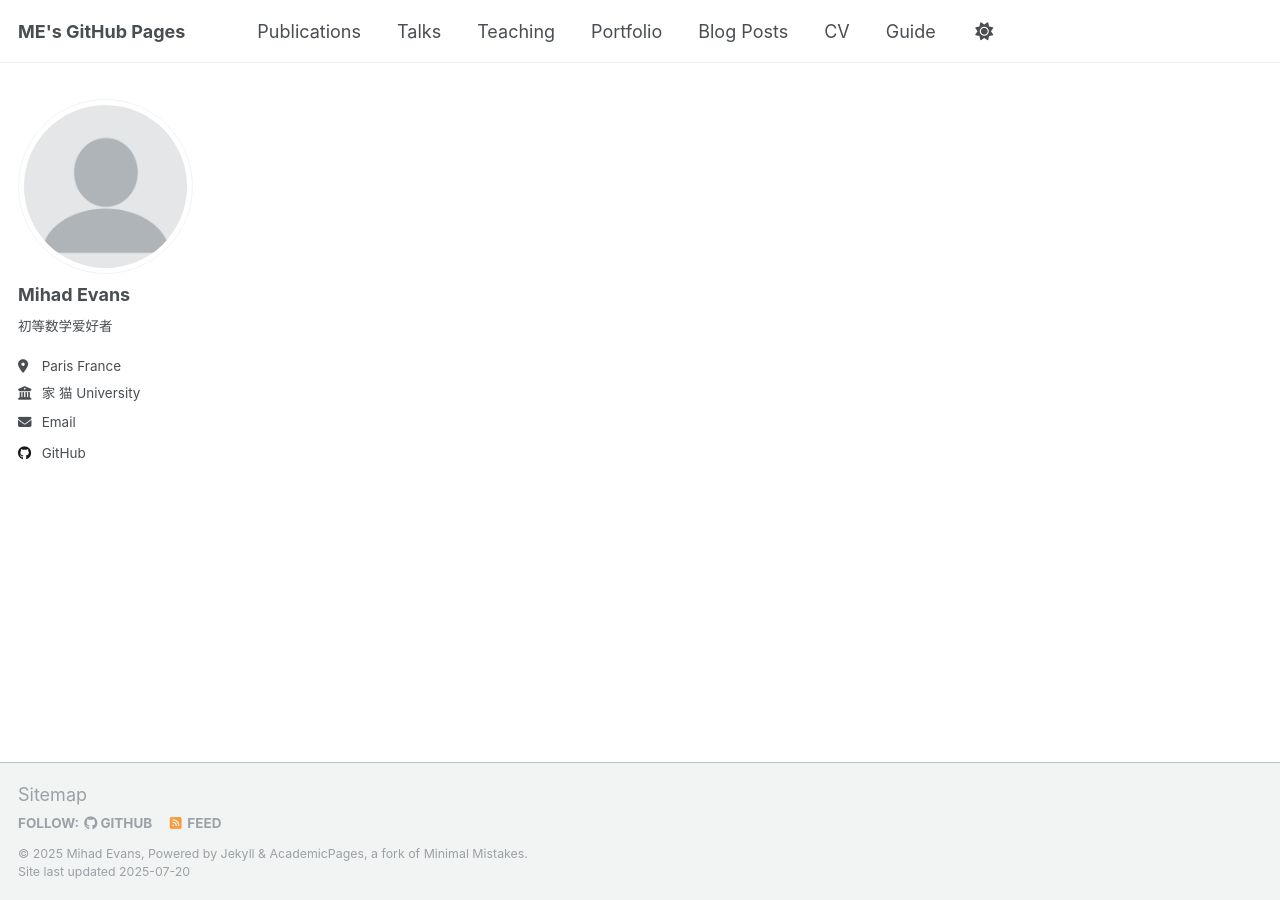
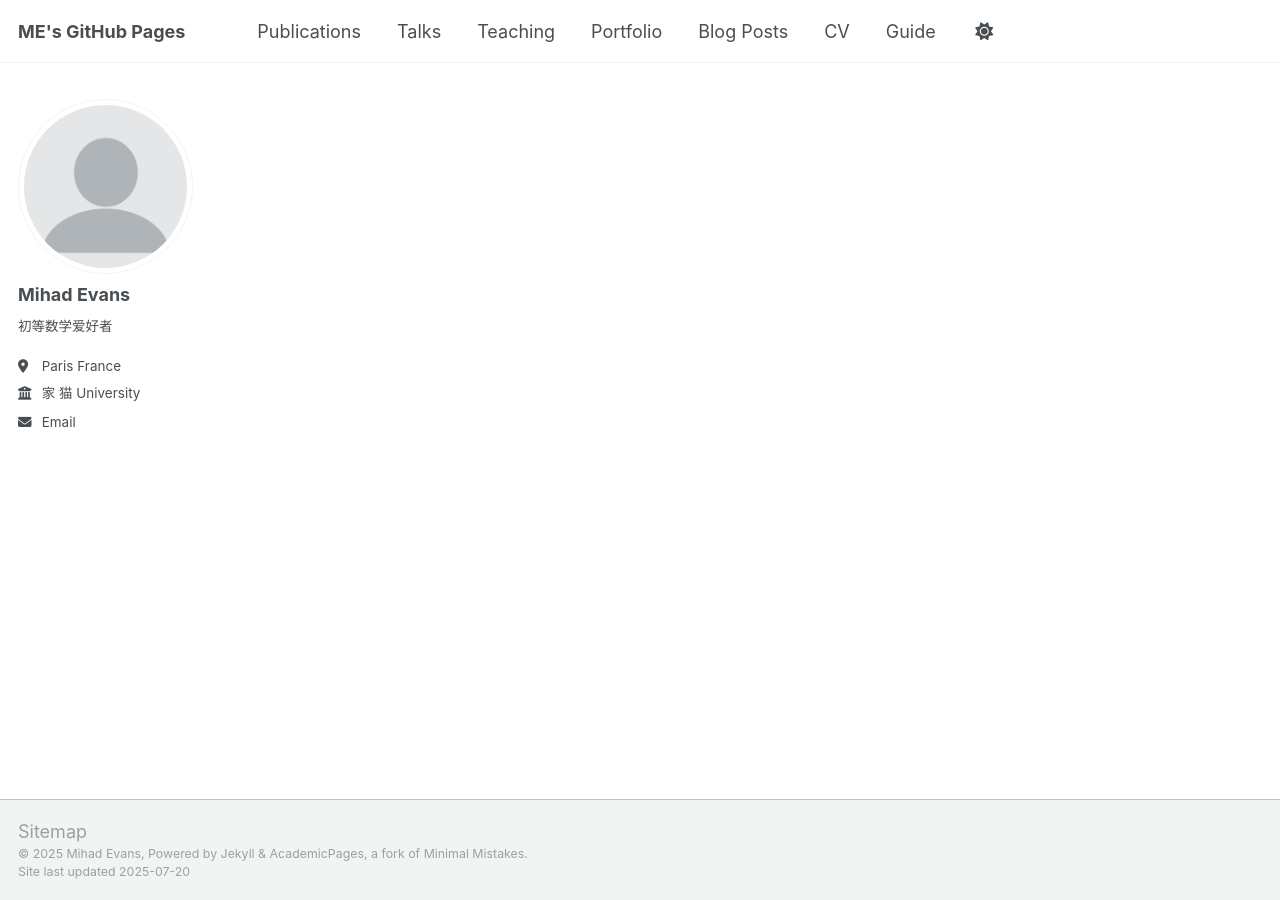
Before and after one commit to Mihad-Evans/Mihad-Evans.github.io, a Jekyll site: the page built from index.md, in a window 1280 px wide. Built offline with Jekyll 4.4.1, drawn with Linux system fonts in a browser that asks for light colours; our own code applies the rules of GitHub Pages for plain Markdown files; a script that is not in the unit is left out.

Commit message:
change7.20

```diff
--- a/_config.yml
+++ b/_config.yml
@@ -46,7 +46,7 @@
   bitbucket        : # Username - Update with your username on the site
   codepen          : # Username
   dribbble         : # Username
-  github           : "Mihad-Evans"
+  github           : # Username
   kaggle           : # Username
   stackoverflow    : # User number or user number and name (i.e., use "1" or "1/jeff-atwood")
 
--- a/_includes/footer.html
+++ b/_includes/footer.html
@@ -3,17 +3,11 @@
 {% if site.author.github or site.author.bitbucket or site.atom_feed.hide != true %}
 <div class="page__footer-follow">
   <ul class="social-icons">
-    {% if site.data.ui-text[site.locale].follow_label %}
-      <li><strong>{{ site.data.ui-text[site.locale].follow_label }}</strong></li>
-    {% endif %}
     {% if site.author.github %}
       <li><a href="http://github.com/{{ site.author.github }}"><i class="fab fa-github" aria-hidden="true"></i> GitHub</a></li>
     {% endif %}
     {% if site.author.bitbucket %}
       <li><a href="http://bitbucket.org/{{ site.author.bitbucket }}"><i class="fab fa-bitbucket" aria-hidden="true"></i> Bitbucket</a></li>
-    {% endif %}
-    {% if site.atom_feed.hide != true %}
-    <li><a href="{% if site.atom_feed.path %}{{ site.atom_feed.path }}{% else %}{{ base_path }}/feed.xml{% endif %}"><i class="fa fa-fw fa-rss-square" aria-hidden="true"></i> {{ site.data.ui-text[site.locale].feed_label | default: "Feed" }}</a></li>
     {% endif %}
   </ul>
 </div>
```
